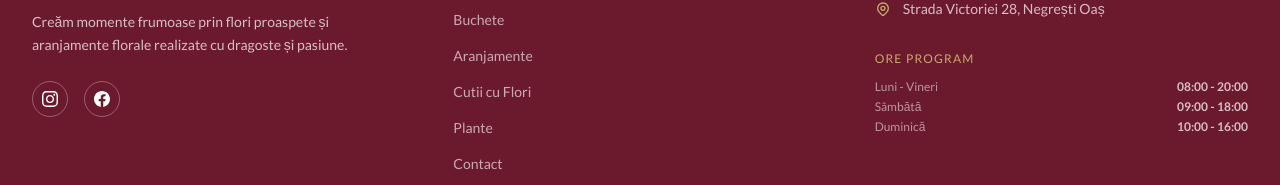
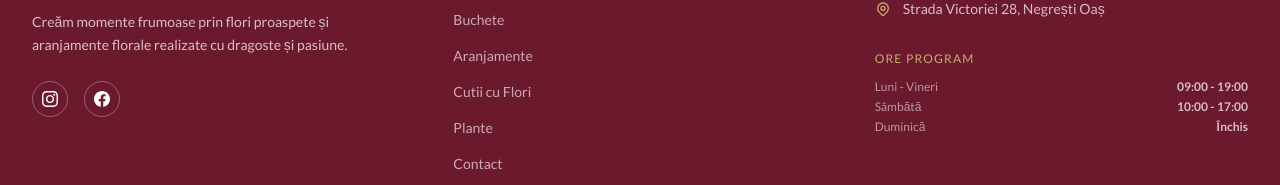
Before and after one commit to florariaclorys/floraria-clorys, a Next.js app: page / in a window 1280 px wide. Shown: the part 3648-3833 px from the top of the page. Built offline with nearby package versions, Linux system fonts and the light colour scheme; no server answers.

Commit message:
Update business hours in footer

```diff
--- a/components/layout/Footer.tsx
+++ b/components/layout/Footer.tsx
@@ -95,9 +95,9 @@ export default function Footer() {
             <h4 className="font-lato text-xs tracking-widest uppercase text-gold mb-3">Ore Program</h4>
             <div className="space-y-1">
               {[
-                ['Luni - Vineri', '08:00 - 20:00'],
-                ['Sâmbătă', '09:00 - 18:00'],
-                ['Duminică', '10:00 - 16:00'],
+                ['Luni - Vineri', '09:00 - 19:00'],
+                ['Sâmbătă', '10:00 - 17:00'],
+                ['Duminică', 'Închis'],
               ].map(([day, hours]) => (
                 <div key={day} className="flex justify-between">
                   <span className="font-lato text-xs text-light/60">{day}</span>
```
